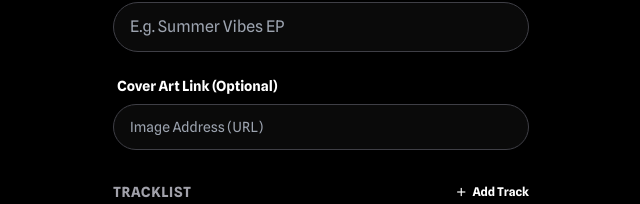
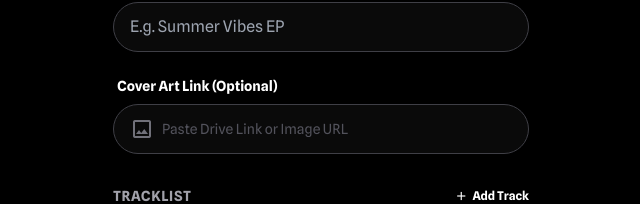
Before and after one commit to P34KPK/beta-beat-app, a React (Vite) app: page /artist-ab-setup in a window 1280 px wide. Both pictures are taken after a click on the button "Album / EP". Shown: the part 188-392 px from the top of the page, without its empty margins (319-959 px from the left). Built offline with nearby package versions, Linux system fonts and the light colour scheme.

Commit message:
Add Google Drive Support for Album Cover

```diff
--- a/src/pages/ArtistABSetup.jsx
+++ b/src/pages/ArtistABSetup.jsx
@@ -196,14 +196,24 @@ const ArtistABSetup = () => {
                         </div>
 
                         <div className="flex flex-col gap-2">
-                            <label className="text-sm font-bold text-white ml-1">Cover Art Link (Optional)</label>
-                            <input
-                                type="text"
-                                placeholder="Image Address (URL)"
-                                className="w-full bg-surface-dark border border-zinc-700 rounded-xl px-4 py-3 text-white focus:border-primary focus:outline-none text-sm"
-                                value={albumCover}
-                                onChange={(e) => setAlbumCover(e.target.value)}
-                            />
+                            <div className="flex justify-between items-center ml-1">
+                                <label className="text-sm font-bold text-white">Cover Art Link (Optional)</label>
+                                {albumCover && albumCover.includes('drive.google.com') && <span className="text-[10px] uppercase font-bold text-green-500 bg-green-900/30 px-2 py-0.5 rounded flex items-center gap-1"><span className="material-symbols-outlined text-[10px]">check</span>Drive Link</span>}
+                            </div>
+                            <div className={`flex items-center gap-2 bg-surface-dark border rounded-xl px-4 py-3 transition-colors ${albumCover && albumCover.includes('drive.google.com') ? 'border-green-500/50' : 'border-zinc-700 focus-within:border-primary'}`}>
+                                <span className="material-symbols-outlined text-zinc-500">image</span>
+                                <input
+                                    type="text"
+                                    placeholder="Paste Drive Link or Image URL"
+                                    className="w-full bg-transparent text-white focus:outline-none text-sm placeholder-zinc-600"
+                                    value={albumCover}
+                                    onChange={(e) => {
+                                        const val = e.target.value;
+                                        const direct = processLink(val);
+                                        setAlbumCover(direct || val);
+                                    }}
+                                />
+                            </div>
                         </div>
 
                         <div className="flex items-center justify-between mt-2">
```
